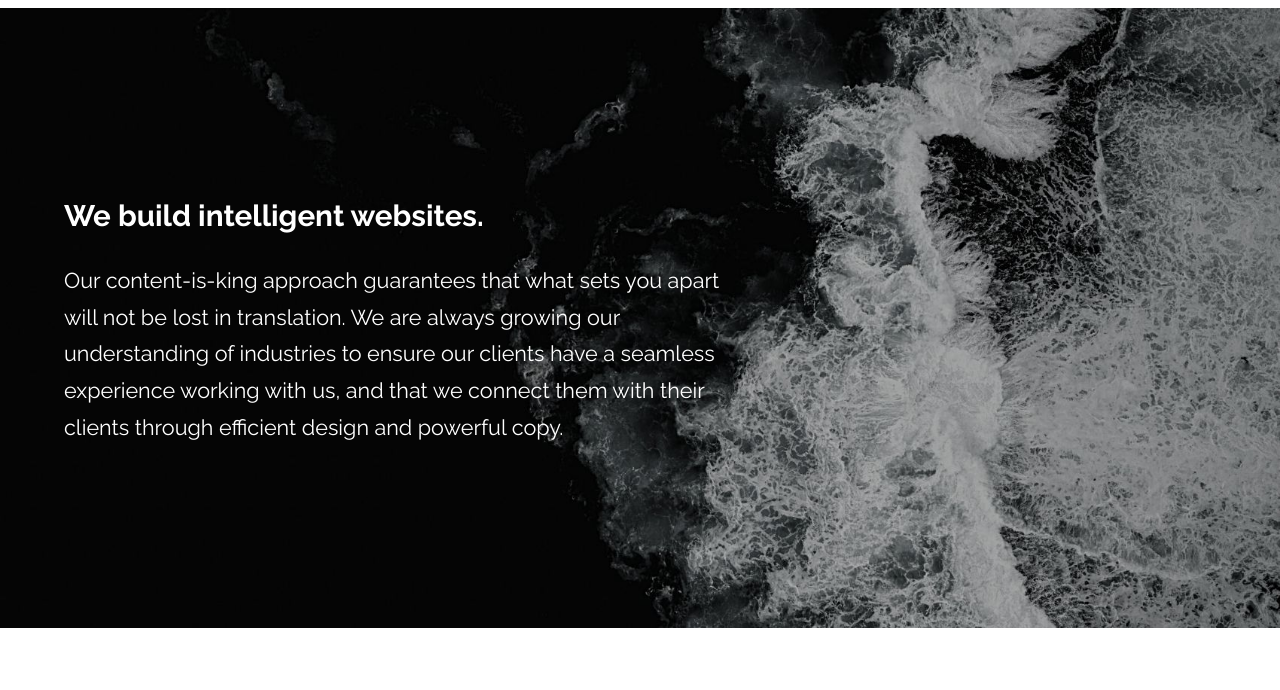
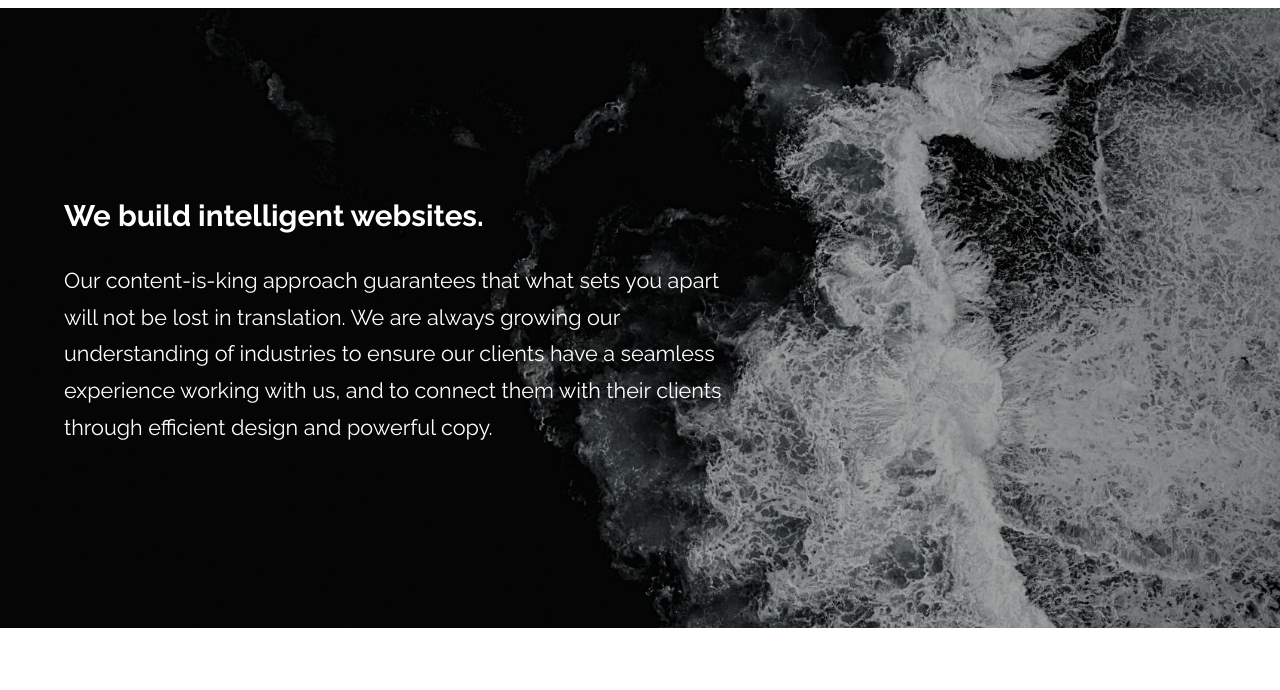
Before and after one commit to marikebotha/technose, a website built with Parcel: page index.html in a window 1280 px wide. Shown: the part 110-800 px from the top of the page. Built offline with nearby package versions, Linux system fonts and the light colour scheme.

Commit message:
Amended hero text

```diff
--- a/index.html
+++ b/index.html
@@ -59,7 +59,7 @@
     <section id = "hero">
       <div class = "wrapper">
         <h1>We build <strong>intelligent</strong> websites.</h1>
-        <p>Our content-is-king approach guarantees that what sets you apart will not be lost in translation.  We are always growing our understanding of industries to ensure our clients have a seamless experience working with us, and that we connect them with their clients through efficient design and powerful copy.</p>
+        <p>Our content-is-king approach guarantees that what sets you apart will not be lost in translation.  We are always growing our understanding of industries to ensure our clients have a seamless experience working with us, and to connect them with their clients through efficient design and powerful copy.</p>
       </div>
     </section>
 
```
